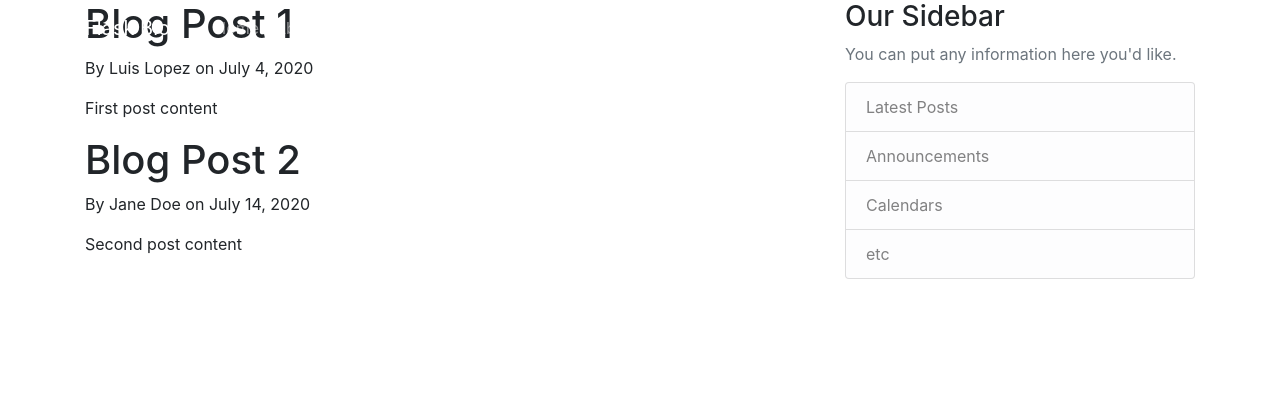
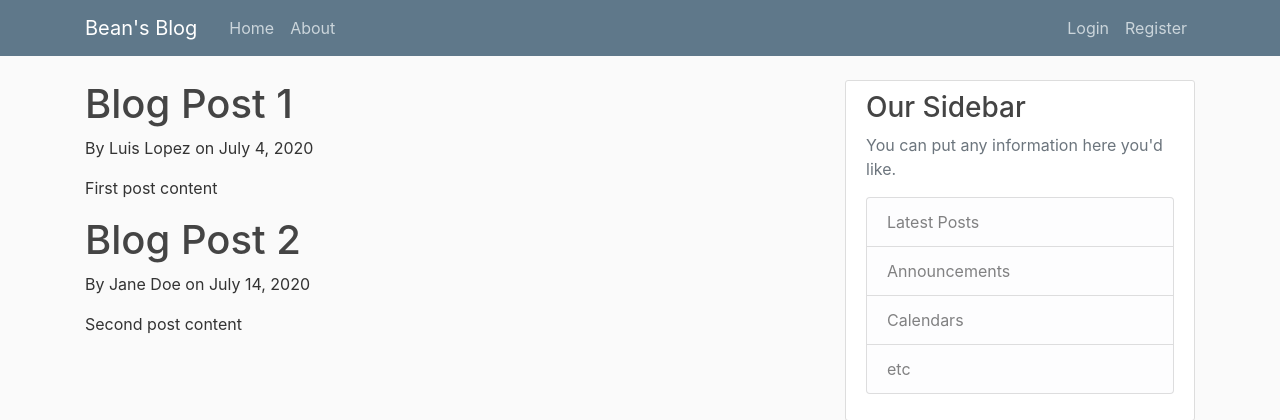
Before and after one commit to LudovicLupus/Flask_Development, a Flask app: page /blog in a window 1280 px wide. Shown: the top 420 px of the page. Run offline with Flask 2, Linux system fonts and the light colour scheme; some libraries are stand-ins or nearby versions.

Commit message:
Imported url_for to render static css file from layout.html file

```diff
--- a/hello.py
+++ b/hello.py
@@ -2,6 +2,7 @@
 
 from flask import Flask
 from flask import render_template
+from flask import url_for   # For rendering static css files
 
 app = Flask(__name__)
 
--- a/templates/layout.html
+++ b/templates/layout.html
@@ -8,8 +8,10 @@
     <!-- Bootstrap CSS -->
     <link rel="stylesheet" href="https://stackpath.bootstrapcdn.com/bootstrap/4.4.1/css/bootstrap.min.css" integrity="sha384-Vkoo8x4CGsO3+Hhxv8T/Q5PaXtkKtu6ug5TOeNV6gBiFeWPGFN9MuhOf23Q9Ifjh" crossorigin="anonymous">
 
+    <link rel="stylesheet" type="text/css" href="{{ url_for('static', filename='main.css') }}">
+
     {% if title %}
-        <title>About Page - {{ title }}</title>
+        <title>Flask Blog - {{ title }}</title>
     {% else %}
         <title>Flask Blog</title>
     {% endif %}
@@ -18,7 +20,7 @@
     <header class="site-header">
       <nav class="navbar navbar-expand-md navbar-dark bg-steel fixed-top">
         <div class="container">
-          <a class="navbar-brand mr-4" href="/">Flask Blog</a>
+          <a class="navbar-brand mr-4" href="/">Bean's Blog</a>
           <button class="navbar-toggler" type="button" data-toggle="collapse" data-target="#navbarToggle" aria-controls="navbarToggle" aria-expanded="false" aria-label="Toggle navigation">
             <span class="navbar-toggler-icon"></span>
           </button>
```
